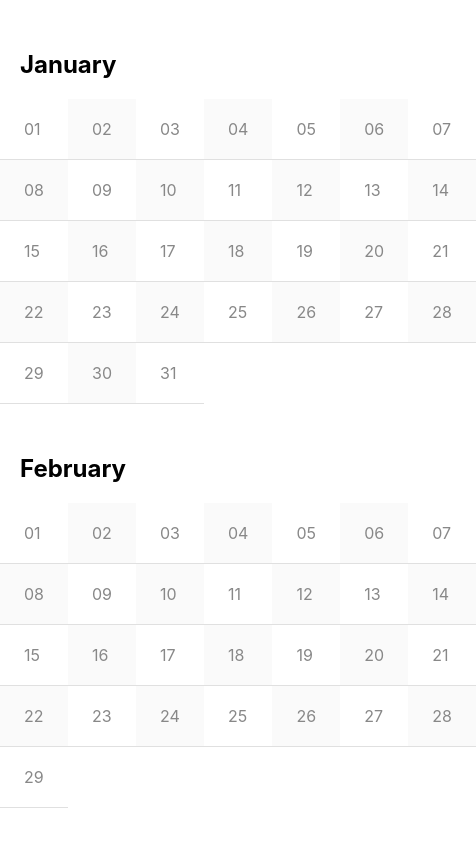
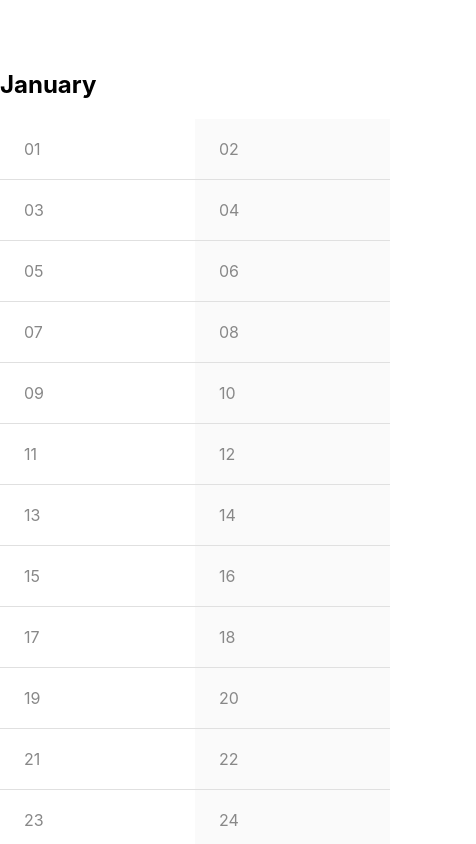
Before and after one commit to anarafaelaferro/jukebox-singlestore, a React (Create React App) app in the folder frontend/: page / in a window 390 px wide. Shown: the top 844 px of the page, 476 px wide, since content can reach past the window. Built offline with nearby package versions, Linux system fonts and the light colour scheme; no server answers.

Commit message:
responsive calendar

```diff
--- a/frontend/src/components/Album/Album.scss
+++ b/frontend/src/components/Album/Album.scss
@@ -1,8 +1,8 @@
 .album {
     display: flex;
+    flex-direction: column;
+    justify-content: space-between;
     gap: 16px;
-    justify-content: space-between;
-    flex-wrap: wrap;
     padding: 20px 24px;
     border-bottom: 1px solid #e0e0e0;
     color: #000;
@@ -18,7 +18,7 @@
 
     .details {
         display: flex;
-        flex-wrap: wrap;
+        flex-direction: column;
         gap: 8px;
         margin: 0;
     }
--- a/frontend/src/components/Month/Month.scss
+++ b/frontend/src/components/Month/Month.scss
@@ -1,11 +1,15 @@
 .month {
-  h2 {
-    margin-left: 20px;
-    margin-top: 50px;
-  }
+  container-type: inline-size;
+  max-width: 1800px;
+  margin: 0 auto;
+  margin-top: 50px;
 
   .month-grid {
     display: grid;
-    grid-template-columns: repeat(7, 1fr);
+    grid-template-columns: repeat(auto-fill, minmax(160px, 1fr));
+
+    @container (min-width: 1250px) {
+        grid-template-columns: repeat(7, 1fr);
+    }
   }
 }
```
